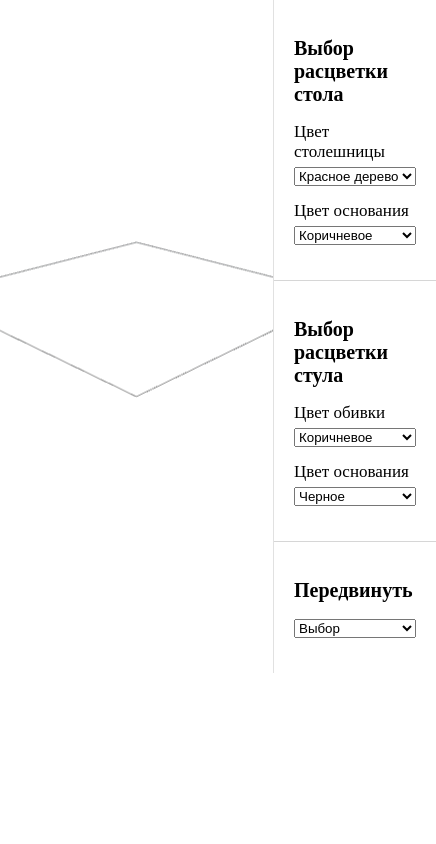
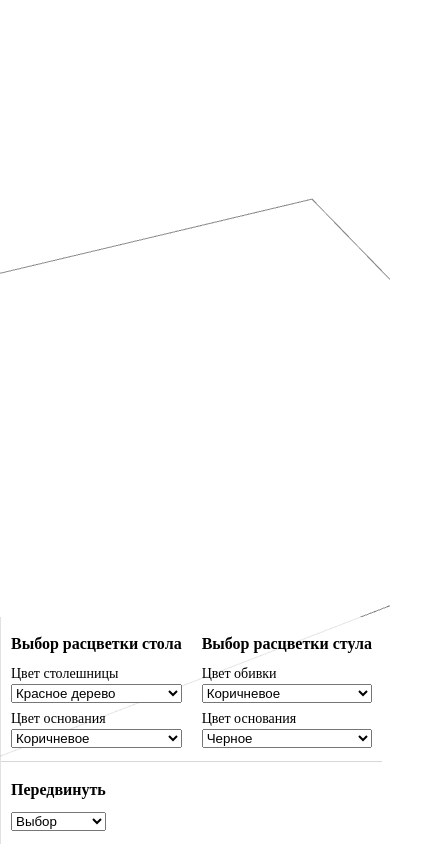
Before and after one commit to stolenwhale/3d-furniture-configurator, a website built with webpack: page src/index.html in a window 390 px wide. Shown: the whole page, 436 px wide, since content can reach past the window. Built offline with nearby package versions, Linux system fonts and the light colour scheme; files whose address does not match are found by name.

Commit message:
Добавлен адаптив

```diff
--- a/src/scripts/3d-config.js
+++ b/src/scripts/3d-config.js
@@ -5,6 +5,7 @@ import { TDSLoader } from "three/examples//jsm/loaders/TDSLoader.js";
 
 let camera, scene, renderer;
 let orbit, control;
+const container = document.getElementById("canvas");
 
 init();
 window.onload = function() {
@@ -14,10 +15,10 @@ window.onload = function() {
 function init() {
   // ------------------------------------------- Рендерер ------------------------------------------- //
 
-  const container = document.getElementById("canvas");
+
   renderer = new THREE.WebGLRenderer({ antialias: true, alpha: true });
   renderer.setPixelRatio(window.devicePixelRatio);
-  renderer.setSize(window.innerWidth * 0.7, window.innerHeight * 0.7);
+  renderer.setSize(container.offsetWidth, container.offsetHeight);
   container.appendChild(renderer.domElement);
   renderer.toneMapping = THREE.ReinhardToneMapping;
 
@@ -29,7 +30,7 @@ function init() {
     1,
     30000
   );
-  camera.position.set(1000, 500, 1000);
+  camera.position.set(-300, 800, 700);
   camera.lookAt(0, 200, 0);
   // ------------------------------------------- Сцена ------------------------------------------- //
 
@@ -207,9 +208,8 @@ function init() {
 function onWindowResize() {
   camera.aspect = window.innerWidth / window.innerHeight;
   camera.updateProjectionMatrix();
-
-  renderer.setSize(window.innerWidth, window.innerHeight);
-
+  renderer.setSize(container.offsetWidth, container.offsetHeight);
+  location.reload();
   render();
 }
 
--- a/src/styles/index.scss
+++ b/src/styles/index.scss
@@ -5,8 +5,15 @@ body {
 
 .configurator {
   display: flex;
+  height: 100%;
+
+  #canvas {
+    width: 80%;
+  }
   .options {
+    background-color: #ffffffc7;
     border-left: 1px solid #77777738;
+
     .card {
       display: flex;
       flex-direction: column;
@@ -26,4 +33,30 @@ body {
       }
     }
   }
+
+  @media (max-width: 560px) {
+    #canvas {
+      width: 100%;
+      height: 800px;
+    }
+    .options {
+      display: flex;
+      flex-wrap: wrap;
+      position: absolute;
+      bottom: 0;
+      .card {
+        padding: 5px 10px;
+        h2 {
+          font-size: 16px;
+        }
+        span {
+          font-size: 14px;
+          margin-bottom: 2px;
+        }
+        select {
+          margin-bottom: 8px;
+        }
+      }
+    }
+  }
 }
```
Also changed, not shown: 2 other files.
